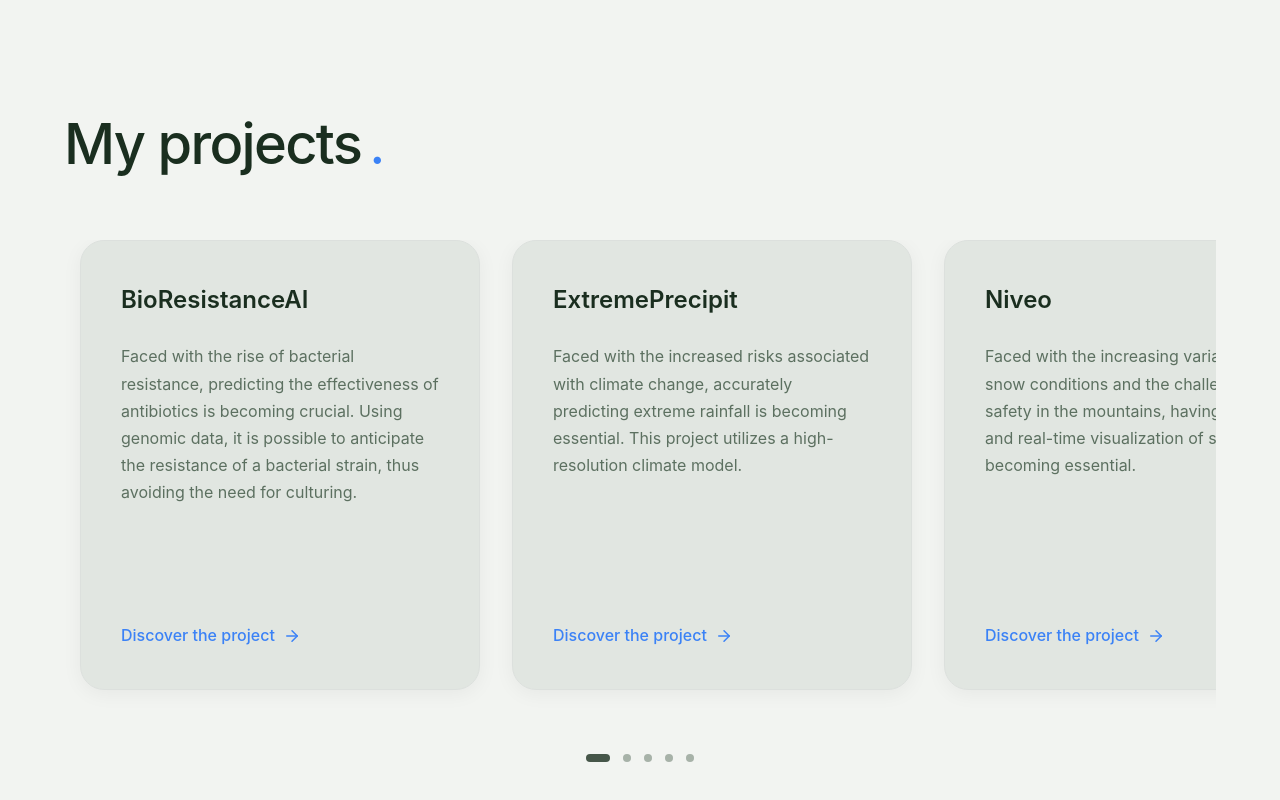
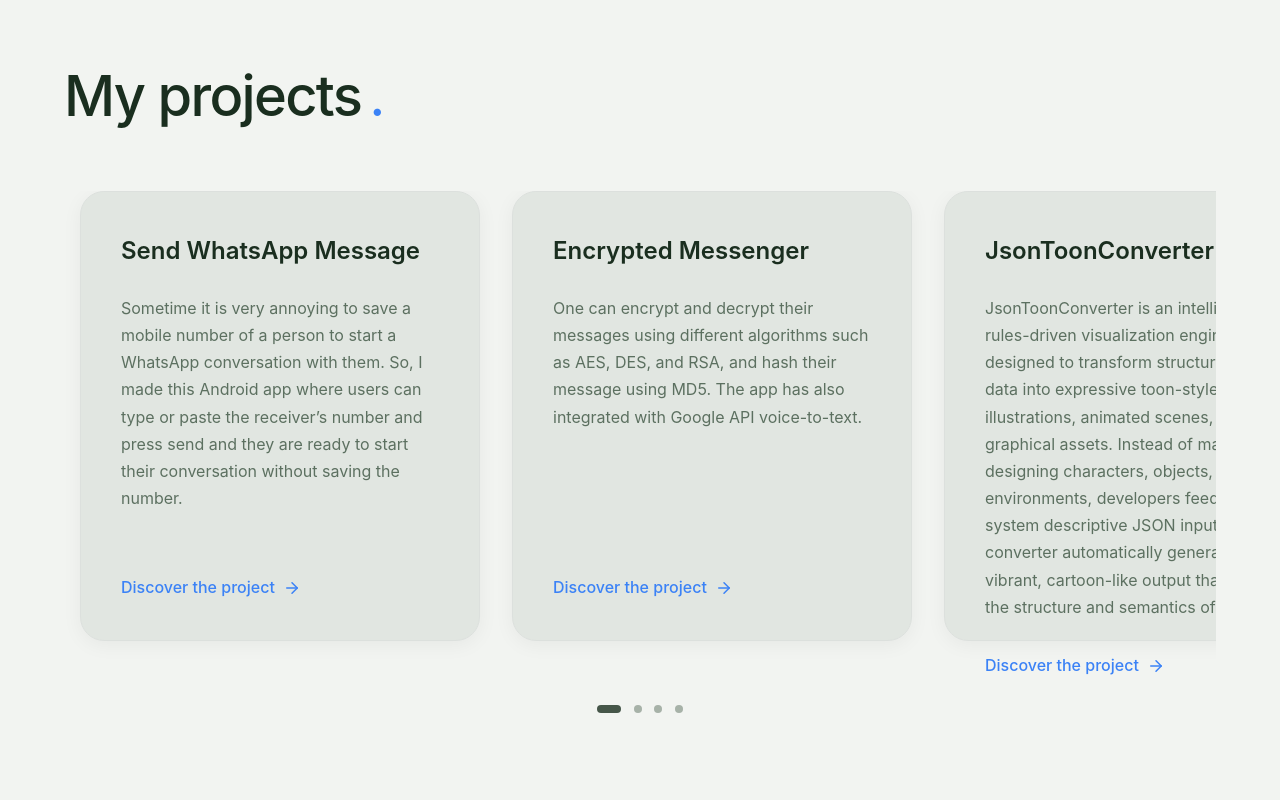
Before and after one commit to anuraj07/AIPortfolio, a React (Vite) app: page / in a window 1280 px wide. Shown: the part 1964-2764 px from the top of the page. Built offline with nearby package versions, Linux system fonts and the light colour scheme.

Commit message:
feat: content updates for Projects, Services, Hero & Skills

```diff
--- a/src/App.tsx
+++ b/src/App.tsx
@@ -3,7 +3,7 @@ import { Hero } from './components/Hero'
 import { Experience } from './components/Experience'
 import { Projects } from './components/Projects'
 import { Education } from './components/Education'
-// import { Skills } from './components/Skills'
+import { Skills } from './components/Skills'
 // import { Awards } from './components/Awards'
 import { Contact } from './components/Contact'
 import { ThemeToggle } from './components/ThemeToggle'
--- a/src/components/Hero.tsx
+++ b/src/components/Hero.tsx
@@ -13,7 +13,7 @@ const stats = [
     { value: "4+", label: "Years of\nExperience" },
     { value: "10+", label: "Projects\nCompleted" },
     { value: "96%", label: "Positive\nFeedback" }, // Placeholder based on ref
-    { value: "8+", label: "Technologies\nMastered" }
+    { value: "4+", label: "Technologies\nMastered" }
 ];
 
 export const Hero = () => {
--- a/src/components/Projects.tsx
+++ b/src/components/Projects.tsx
@@ -1,4 +1,4 @@
-import { useRef } from 'react';
+import { useRef, useState, useEffect } from 'react';
 import { motion } from 'framer-motion';
 import { ArrowRight } from 'lucide-react';
 import { RevealText } from './RevealText';
@@ -6,28 +6,57 @@ import { RevealText } from './RevealText';
 export const Projects = () => {
     const projects = [
         {
-            title: "BioResistanceAI",
-            description: "Faced with the rise of bacterial resistance, predicting the effectiveness of antibiotics is becoming crucial. Using genomic data, it is possible to anticipate the resistance of a bacterial strain, thus avoiding the need for culturing.",
-            link: "#"
+            title: "Send WhatsApp Message",
+            description: "Sometime it is very annoying to save a mobile number of a person to start a WhatsApp conversation with them. So, I made this Android app where users can type or paste the receiver’s number and press send and they are ready to start their conversation without saving the number.",
+            link: "https://github.com/anuraj07/send_whatsapp_msg"
         },
         {
-            title: "ExtremePrecipit",
-            description: "Faced with the increased risks associated with climate change, accurately predicting extreme rainfall is becoming essential. This project utilizes a high-resolution climate model.",
-            link: "#"
+            title: "Encrypted Messenger",
+            description: "One can encrypt and decrypt their messages using different algorithms such as AES, DES, and RSA, and hash their message using MD5. The app has also integrated with Google API voice-to-text.",
+            link: "https://github.com/anuraj07/EncryptedMessenger"
         },
         {
-            title: "Niveo",
-            description: "Faced with the increasing variability of snow conditions and the challenges of safety in the mountains, having reliable and real-time visualization of snow data is becoming essential.",
-            link: "#"
+            title: "JsonToonConverter",
+            description: "JsonToonConverter is an intelligent, rules-driven visualization engine designed to transform structured JSON data into expressive toon-style illustrations, animated scenes, or stylized graphical assets. Instead of manually designing characters, objects, or environments, developers feed the system descriptive JSON input, and the converter automatically generates a vibrant, cartoon-like output that reflects the structure and semantics of the data.",
+            link: "https://github.com/anuraj07/JsonToonConverter"
         },
         {
-            title: "EcoTrack",
-            description: "A comprehensive solution for tracking and reducing carbon footprints for small to medium enterprises. Features real-time dashboard analytics and actionable insights.",
-            link: "#"
+            title: "CoinFlip",
+            description: "CoinFlip is a simple Kotlin-based utility that simulates a coin toss, generating a random Heads or Tails outcome. Ideal for basic randomness tests, decision-making, or learning Kotlin project structure.",
+            link: "https://github.com/anuraj07/CoinFlip"
         }
     ];
 
     const scrollContainerRef = useRef<HTMLDivElement>(null);
+    const [activeIndex, setActiveIndex] = useState(0);
+
+    const handleScroll = () => {
+        if (scrollContainerRef.current) {
+            const container = scrollContainerRef.current;
+            const scrollPosition = container.scrollLeft;
+            const cardWidth = container.firstElementChild ? (container.firstElementChild as HTMLElement).offsetWidth : 0;
+            const gap = 32; // 2rem gap
+            const totalItemWidth = cardWidth + gap;
+
+            // Calculate active index based on scroll center
+            const index = Math.round(scrollPosition / totalItemWidth);
+            setActiveIndex(Math.min(Math.max(index, 0), projects.length - 1));
+        }
+    };
+
+    const scrollToProject = (index: number) => {
+        if (scrollContainerRef.current) {
+            const container = scrollContainerRef.current;
+            const cardWidth = container.firstElementChild ? (container.firstElementChild as HTMLElement).offsetWidth : 0;
+            const gap = 32;
+            const targetPosition = index * (cardWidth + gap);
+
+            container.scrollTo({
+                left: targetPosition,
+                behavior: 'smooth'
+            });
+        }
+    };
 
     return (
         <section id="projects" style={{
@@ -48,6 +77,7 @@ export const Projects = () => {
             {/* Carousel Container */}
             <div
                 ref={scrollContainerRef}
+                onScroll={handleScroll}
                 style={{
                     display: 'flex',
                     gap: '2rem',
@@ -64,10 +94,10 @@ export const Projects = () => {
             >
                 {/* Hide scrollbar for Chrome/Safari */}
                 <style>{`
-                    .projects-carousel::-webkit-scrollbar {
-                        display: none;
-                    }
-                `}</style>
+    .projects - carousel:: -webkit - scrollbar {
+    display: none;
+}
+`}</style>
 
                 {projects.map((project, index) => (
                     <motion.div
@@ -81,7 +111,7 @@ export const Projects = () => {
                             minWidth: '350px',
                             maxWidth: '400px',
                             flex: '0 0 auto',
-                            scrollSnapAlign: 'center',
+                            scrollSnapAlign: 'center', // Center snap
                             backgroundColor: 'var(--card-bg)',
                             borderRadius: '24px',
                             padding: '2.5rem',
@@ -121,15 +151,27 @@ export const Projects = () => {
                 ))}
             </div>
 
-            {/* Pagination Dots (Visual only for now) */}
+            {/* Pagination Dots */}
             <div style={{ display: 'flex', justifyContent: 'center', gap: '0.8rem', marginTop: '1rem' }}>
-                <div style={{ width: '24px', height: '8px', borderRadius: '4px', backgroundColor: 'var(--text-main)', opacity: 0.8 }}></div>
-                <div style={{ width: '8px', height: '8px', borderRadius: '50%', backgroundColor: 'var(--text-secondary)', opacity: 0.5 }}></div>
-                <div style={{ width: '8px', height: '8px', borderRadius: '50%', backgroundColor: 'var(--text-secondary)', opacity: 0.5 }}></div>
-                <div style={{ width: '8px', height: '8px', borderRadius: '50%', backgroundColor: 'var(--text-secondary)', opacity: 0.5 }}></div>
-                <div style={{ width: '8px', height: '8px', borderRadius: '50%', backgroundColor: 'var(--text-secondary)', opacity: 0.5 }}></div>
+                {projects.map((_, index) => (
+                    <button
+                        key={index}
+                        onClick={() => scrollToProject(index)}
+                        style={{
+                            width: activeIndex === index ? '24px' : '8px',
+                            height: '8px',
+                            borderRadius: activeIndex === index ? '4px' : '50%',
+                            backgroundColor: activeIndex === index ? 'var(--text-main)' : 'var(--text-secondary)',
+                            opacity: activeIndex === index ? 0.8 : 0.5,
+                            transition: 'all 0.3s ease',
+                            border: 'none',
+                            padding: 0,
+                            cursor: 'pointer'
+                        }}
+                        aria-label={`Go to project ${index + 1} `}
+                    />
+                ))}
             </div>
-
         </section>
     );
 };
--- a/src/components/Services.tsx
+++ b/src/components/Services.tsx
@@ -8,20 +8,20 @@ export const Services = () => {
             icon: <Laptop size={32} style={{ color: 'var(--accent-color)' }} />, // Purple-ish icon
             title: "What I can do",
             description: "I can help develop solutions that will help you grow your business:",
-            list: ["UI/UX Design", "Fullstack Web Development", "Mobile App Development", "Database Design", "API Integration"]
+            list: ["UI/UX Design", "Mobile App Development", "IOT device integration", "Database Design", "API Integration"]
         },
         {
             icon: <Layers size={32} style={{ color: 'var(--accent-color)' }} />,
             title: "Tools I Use",
             description: "I use the latest tools and technologies to build functional and scalable products:",
-            list: ["Frontend:\nTailwind CSS, React, TypeScript", "Backend:\nNode.js, Fastify, MongoDB, PostgreSQL", "Design:\nFigma, Framer, Photoshop"]
+            list: ["Mobile App Development:\nKotlin, Java, Flutter", "Backend:\nSpring Boot, MongoDB, PostgreSQL", "Design:\nFigma, Zeplin"]
         },
-        {
-            icon: <Palette size={32} style={{ color: 'var(--accent-color)' }} />,
-            title: "UI/UX Design",
-            description: "I am a designer first, developer second. I can help design clean and modern interfaces:",
-            list: ["User-Centered Design", "Modern & Clean UI", "Responsive Layouts", "Wireframes & Prototypes"]
-        }
+        // {
+        //     icon: <Palette size={32} style={{ color: 'var(--accent-color)' }} />,
+        //     title: "UI/UX Design",
+        //     description: "I am a designer first, developer second. I can help design clean and modern interfaces:",
+        //     list: ["User-Centered Design", "Modern & Clean UI", "Responsive Layouts", "Wireframes & Prototypes"]
+        // }
     ];
 
     return (
```
Also changed, not shown: 1 other file (tests, documents, lock files or other folders).
